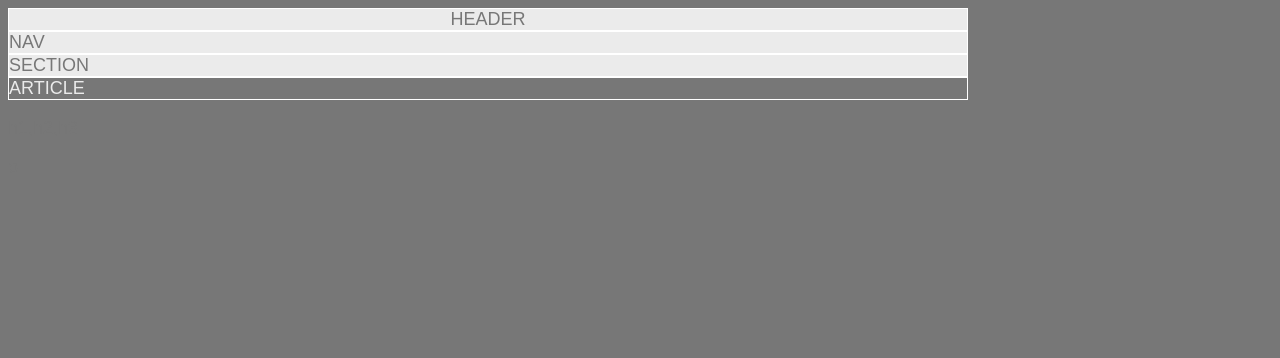
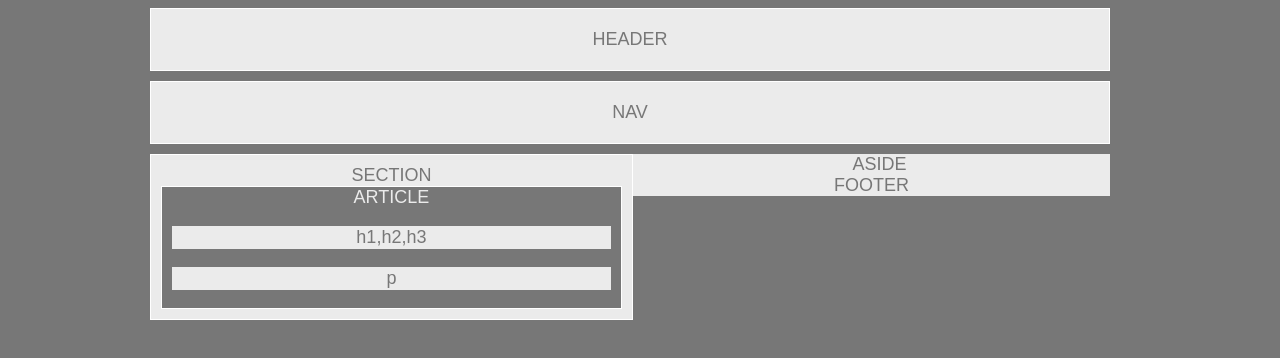
Before and after one commit to jennyoum/HW-Wireframe, a plain HTML site: page index.html in a window 1280 px wide. Drawn offline with Linux system fonts and the light colour scheme.

Commit message:
changed style, added boxes

```diff
--- a/index.html
+++ b/index.html
@@ -5,20 +5,23 @@
     <meta name="viewport" content="width=device-width, initial-scale=1.0">
     <meta http-equiv="X-UA-Compatible" content="ie=edge">
     <link rel="stylesheet" href="style.css">
-    <style>
-        </style>
+    <style></style>
+
     <title>Wireframe</title>
 </head>
 <body>
 <div class="background">
     <header>HEADER</header>
     <nav>NAV</nav>
-    <section>SECTION</section>
-    <article>ARTICLE</article>
-    <p>h1,h2,h3</p>
-    <p>p</p>
-    <aside></aside>
-    <footer></footer>
+    <section>SECTION
+
+        <article>ARTICLE
+            <p class="h">h1,h2,h3</p>
+            <p class="p">p</p>
+        </article>
+    </section>
+    <aside>ASIDE</aside>
+    <footer>FOOTER</footer>
 </div>
 
 
--- a/style.css
+++ b/style.css
@@ -4,6 +4,8 @@ body{
     width: 960px;
     font-family: 'arial','helvetica neue','helvetica',sans-serif;
     font-size: 18px;
+    margin-left: 150px;
+    margin-right: 50px;
 
 }
 
@@ -11,21 +13,63 @@ header{
     border: #fff 1px solid;
     background-color: #ebebeb;
     text-align: center;
-    padding:
+    padding: 20px;
+    margin-bottom: 10px;
 }
 
 nav{
     border: #fff 1px solid;
     background-color: #ebebeb;
+    padding: 20px;
+    text-align: center;
+    margin-bottom: 10px;
 }
 
 section{
     border: #fff 1px solid;
     background-color: #ebebeb;
+    width: 48%;
+    height: auto;
+    float:left;
+    padding: 10px;
+    text-align: center
 }
 
 article{
     border: #fff 1px solid;
     color: #ebebeb;
-    background: #777
+    background: #777;
+    text-align: center
 }
+
+aside{
+    background-color: #ebebeb;
+    float: right;
+    width: 48%;
+    text-align: center;
+    margin-left: 10px;
+}
+
+footer{
+    background-color: #ebebeb;
+    margin-top: 10px;
+    text-align: center;
+    width: 100%;
+}
+
+.h{
+    border: #ebebeb 1px solid;
+    margin-left: 10px;
+    margin-right: 10px;
+    background-color: #ebebeb;
+    color: #777;
+
+}
+
+.p{
+    border: #ebebeb 1px solid;
+    margin-left: 10px;
+    margin-right: 10px;
+    background-color: #ebebeb;
+    color: #777;
+}
```
